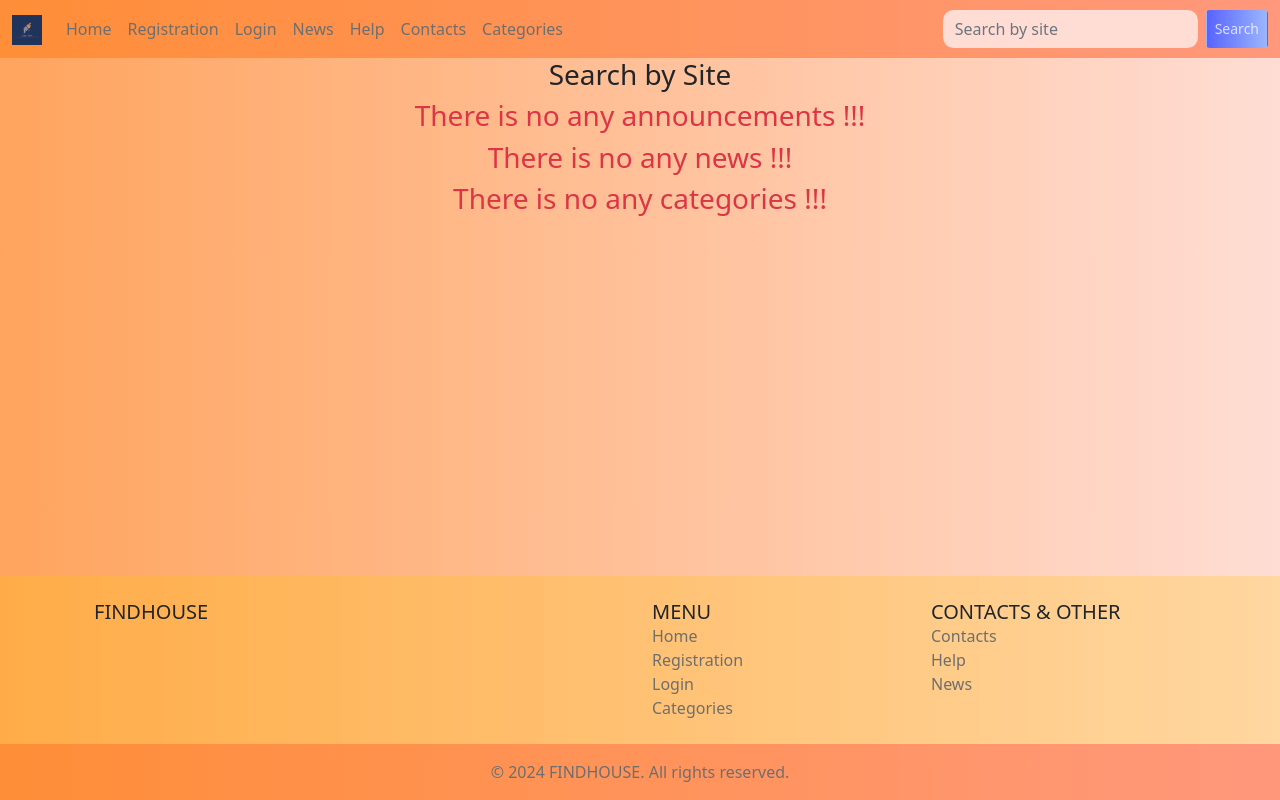
After one commit to MishanyaS/find_house, a Django app: page /search-by-site/ in a window 1280 px wide. The commit adds this page. Run offline with Django 4.2, Linux system fonts and the light colour scheme; data that the repository does not hold is empty.

Commit message:
Adding search by site

```diff
--- a/find_house_proj/find_house_app/urls.py
+++ b/find_house_proj/find_house_app/urls.py
@@ -19,6 +19,7 @@ urlpatterns = [
     path('sort/', views.SortAnnouncementView.as_view(), name='sort'),
     path('search-news/', views.SearchNewsView.as_view(), name='search_news'),
     path('sort-news/', views.SortNewsView.as_view(), name='sort_news'),
+    path('search-by-site/', views.SearchBySiteView.as_view(), name='search_by_site'),
 
     # Help URLs
     path('help/', views.HelpView.as_view(), name='help'),
--- a/find_house_proj/find_house_app/views.py
+++ b/find_house_proj/find_house_app/views.py
@@ -92,6 +92,29 @@ class ContactsView(TemplateView):
         context['content'] = Content.objects.order_by('-change_date').first()
 
         return context
+
+class SearchBySiteView(View):
+    template_name = 'find_house_app/search/search_by_site.html'
+
+    def get(self, request):
+        search_site = self.request.GET.get('search_site', '')
+        announcements = Announcement.objects.all()
+        news = News.objects.all()
+        categories = Category.objects.all()
+
+        if search_site:
+            announcements = announcements.filter(Q(title__icontains=search_site) | Q(description__icontains=search_site))
+            news = news.filter(Q(title__icontains=search_site) | Q(content__icontains=search_site))
+            categories = categories.filter(Q(name__icontains=search_site) | Q(description__icontains=search_site))
+
+        context = {
+            'search_site': search_site,
+            'announcements': announcements,
+            'categories': categories,
+            'news': news,
+        }
+
+        return render(request, self.template_name, context)
 # endregion
 
 # region Announcement views
--- a/find_house_proj/templates/find_house_app/base.html
+++ b/find_house_proj/templates/find_house_app/base.html
@@ -89,6 +89,10 @@
                             </li>
                         {% endif %}
                     </ul>
+                    <form class="d-flex" role="search" method="get" action="{% url 'find_house_app:search_by_site' %}">
+                        <input class="custom-form-control me-2" name="search_site" type="search" placeholder="Search by site" aria-label="Search">
+                        <button class="btn btn-blue btn-sm" type="submit">Search</button>
+                    </form>
                 </div>
             </div>
         </nav>
--- /dev/null
+++ b/find_house_proj/templates/find_house_app/search/search_by_site.html
@@ -0,0 +1,44 @@
+{% extends "find_house_app/base.html" %}
+
+{% load static %}
+
+{% block title %}Search by Site{% endblock %}
+
+{% block content %}
+
+    <div class="row">
+        <div class="col-md-12">
+            <h3 class="text-center">Search by Site</h3>
+
+            {% if announcements %}
+                <h3>Announcements search results for "{{ search_site }}":</h3>
+                {% for announcement in announcements %}
+                    {% if announcement.status == 1 %}
+                        <h5><a href="{% url 'find_house_app:announcement_read' announcement.slug|slugify %}" class="text-decoration-none w-text-75 ">{{ announcement.title|truncatechars:50 }}</a></h5>
+                    {% endif %}
+                {% endfor %}
+            {% else %}
+                <h3 class="text-center text-danger">There is no any announcements !!!</h3>
+            {% endif %}
+
+            {% if news %}
+                <h3>News search results for "{{ search_site }}":</h3>
+                {% for news_item in news %}
+                    <h5><a href="{% url 'find_house_app:news_read' slug=news_item.slug|slugify %}" class="text-decoration-none w-text-75 ">{{ news_item.title|truncatechars:50 }}</a></h5>
+                {% endfor %}
+            {% else %}
+                <h3 class="text-center text-danger">There is no any news !!!</h3>
+            {% endif %}
+
+            {% if categories %}
+                <h3>Categories search results for "{{ search_site }}":</h3>
+                {% for category in categories %}
+                    <h5><a class="text-decoration-none w-text-75 text-capitalize" href="{% url 'find_house_app:category_announcements' category.name|slugify %}">{{ category.name }}</a></h5>
+                {% endfor %}
+            {% else %}
+                <h3 class="text-center text-danger">There is no any categories !!!</h3>
+            {% endif %}
+        </div>
+    </div>
+
+{% endblock content %}
```
